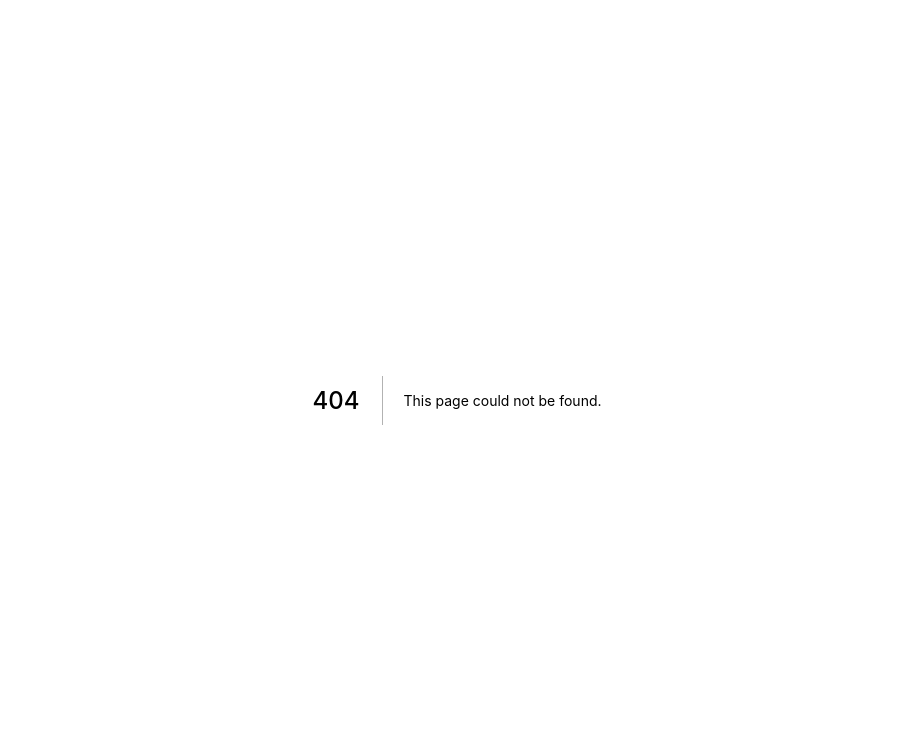
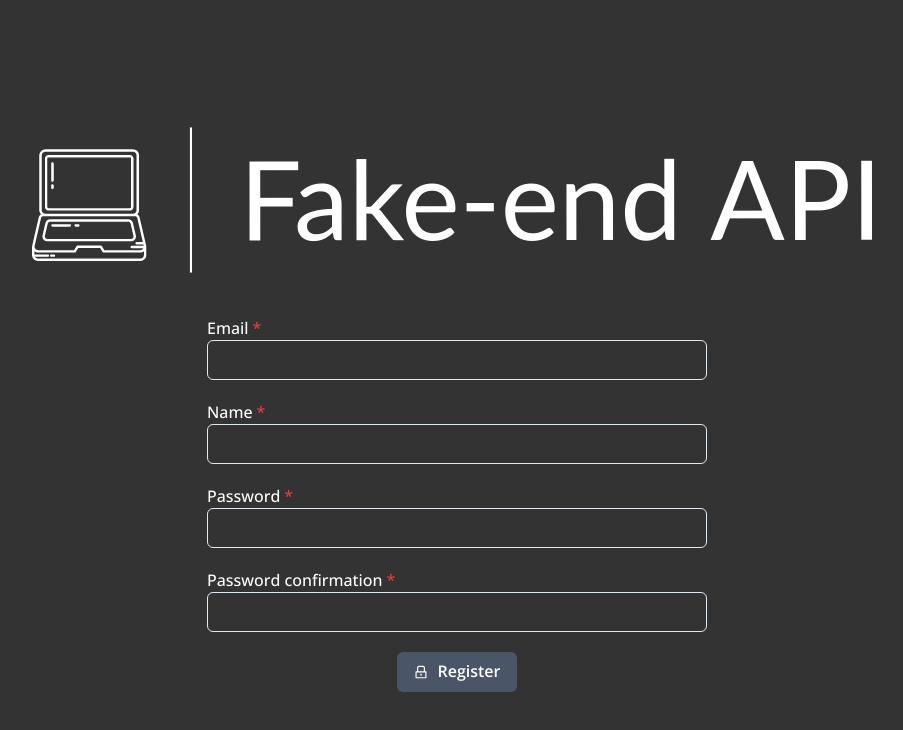
Before and after one commit to joseMarciano/front-fake-end, a Next.js app: page /signup in a window 1280 px wide. Before the commit this address had no page. Shown: the top 730 px of the page, without its empty margins (183-1086 px from the left). Built offline with nearby package versions, Linux system fonts and the light colour scheme.

Commit message:
feat: create signup page

```diff
--- /dev/null
+++ b/pages/signup/index.tsx
@@ -0,0 +1,86 @@
+import { FormControl, FormLabel, Input, Button, Flex, Box, VStack, Image } from "@chakra-ui/react"
+import FormInput from "../../components/formInput"
+import { useForm } from "react-hook-form"
+import * as yup from "yup"
+import { yupResolver } from '@hookform/resolvers/yup'
+import { AiOutlineLock } from 'react-icons/ai'
+
+
+
+const schema = yup.object().shape({
+    name: yup.string().required("Name is required"),
+    email: yup.string().required("Email is required").email("Email invalid"),
+    password: yup.string().required("Password is required"),
+    passwordConfirmation: yup.string().required("Password confirmation is required")
+})
+
+export default function SignUp() {
+    const { register, handleSubmit, formState } = useForm({
+        resolver: yupResolver(schema)
+    })
+
+    const onSubmit = (data: any) => console.log(data)
+    return (
+        <VStack height="100vh" justifyContent="center">
+            <Image
+                color="white"
+                alt="Logo"
+                src="logo/png/logo_white_plan.png"
+            />
+            <FormControl
+                noValidate
+                as="form"
+                onSubmit={handleSubmit(onSubmit)}
+                isInvalid={Object.keys(formState?.errors).length > 0}
+                isRequired
+            >
+                <VStack spacing={5} justifyContent="center">
+                    <Box width="80%" maxW="500px">
+                        <FormInput
+                            label="Email"
+                            name="email"
+                            formState={formState}
+                            useFormRegister={register}
+                            inputProps={{
+                                type: 'email'
+                            }}
+                        />
+                    </Box>
+                    <Box width="80%" maxW="500px">
+                        <FormInput
+                            label="Name"
+                            name="name"
+                            formState={formState}
+                            useFormRegister={register}
+                        />
+                    </Box>
+                    <Box width="80%" maxW="500px">
+                        <FormInput
+                            label="Password"
+                            name="password"
+                            formState={formState}
+                            useFormRegister={register}
+                            inputProps={{
+                                type: 'password'
+                            }}
+                        />
+                    </Box>
+                    <Box width="80%" maxW="500px">
+                        <FormInput
+                            label="Password confirmation"
+                            name="passwordConfirmation"
+                            formState={formState}
+                            useFormRegister={register}
+                            inputProps={{
+                                type: 'password'
+                            }}
+                        />
+                    </Box>
+                    <Box >
+                        <Button leftIcon={<AiOutlineLock />} bg="gray.600" color="white" type="submit">Register</Button>
+                    </Box>
+                </VStack>
+            </FormControl>
+        </VStack>
+    )
+}
```
